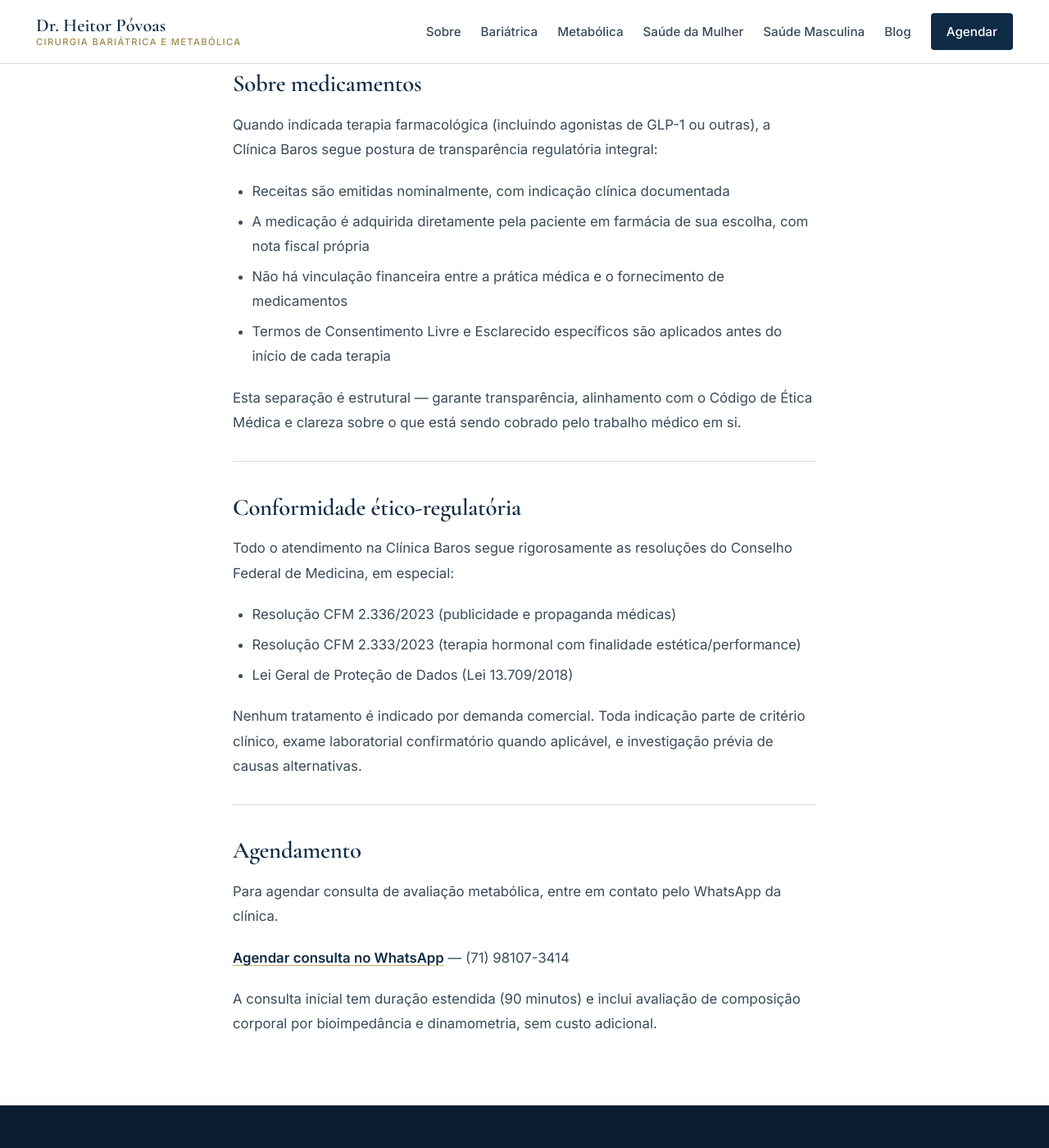
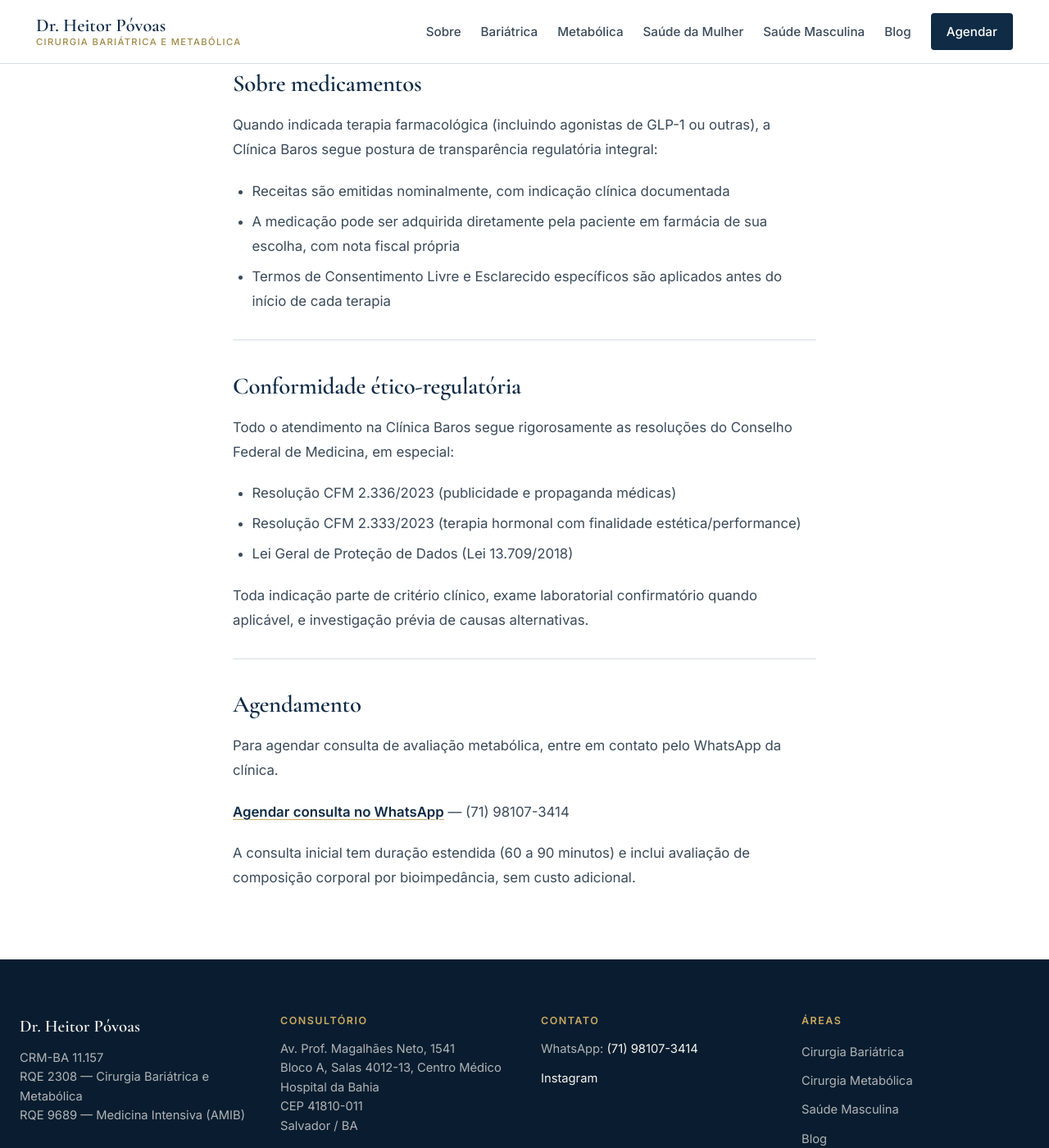
Before and after one commit to heitorpovoas/drheitorpovoas, a Jekyll site: the page built from pages/saude-da-mulher.md, in a window 1280 px wide and 1400 px high, scrolled down 3758 px. Shown: the whole window at 82% size. Built offline with Jekyll 4.4.1, drawn with Linux system fonts in a browser that asks for light colours.

Commit message:
Update saude-da-mulher.md

```diff
--- a/pages/saude-da-mulher.md
+++ b/pages/saude-da-mulher.md
@@ -100,11 +100,8 @@ Casos que envolvem necessidade de avaliação ginecológica específica — incl
 Quando indicada terapia farmacológica (incluindo agonistas de GLP-1 ou outras), a Clínica Baros segue postura de transparência regulatória integral:
 
 - Receitas são emitidas nominalmente, com indicação clínica documentada
-- A medicação é adquirida diretamente pela paciente em farmácia de sua escolha, com nota fiscal própria
-- Não há vinculação financeira entre a prática médica e o fornecimento de medicamentos
+- A medicação pode ser adquirida diretamente pela paciente em farmácia de sua escolha, com nota fiscal própria
 - Termos de Consentimento Livre e Esclarecido específicos são aplicados antes do início de cada terapia
-
-Esta separação é estrutural — garante transparência, alinhamento com o Código de Ética Médica e clareza sobre o que está sendo cobrado pelo trabalho médico em si.
 
 ---
 
@@ -116,7 +113,7 @@ Todo o atendimento na Clínica Baros segue rigorosamente as resoluções do Cons
 - Resolução CFM 2.333/2023 (terapia hormonal com finalidade estética/performance)
 - Lei Geral de Proteção de Dados (Lei 13.709/2018)
 
-Nenhum tratamento é indicado por demanda comercial. Toda indicação parte de critério clínico, exame laboratorial confirmatório quando aplicável, e investigação prévia de causas alternativas.
+Toda indicação parte de critério clínico, exame laboratorial confirmatório quando aplicável, e investigação prévia de causas alternativas.
 
 ---
 
@@ -126,4 +123,4 @@ Para agendar consulta de avaliação metabólica, entre em contato pelo WhatsApp
 
 [**Agendar consulta no WhatsApp**](https://wa.me/{{ site.doctor.whatsapp }}) — {{ site.doctor.whatsapp_display }}
 
-A consulta inicial tem duração estendida (90 minutos) e inclui avaliação de composição corporal por bioimpedância e dinamometria, sem custo adicional.
+A consulta inicial tem duração estendida (60 a 90 minutos) e inclui avaliação de composição corporal por bioimpedância, sem custo adicional.
```
